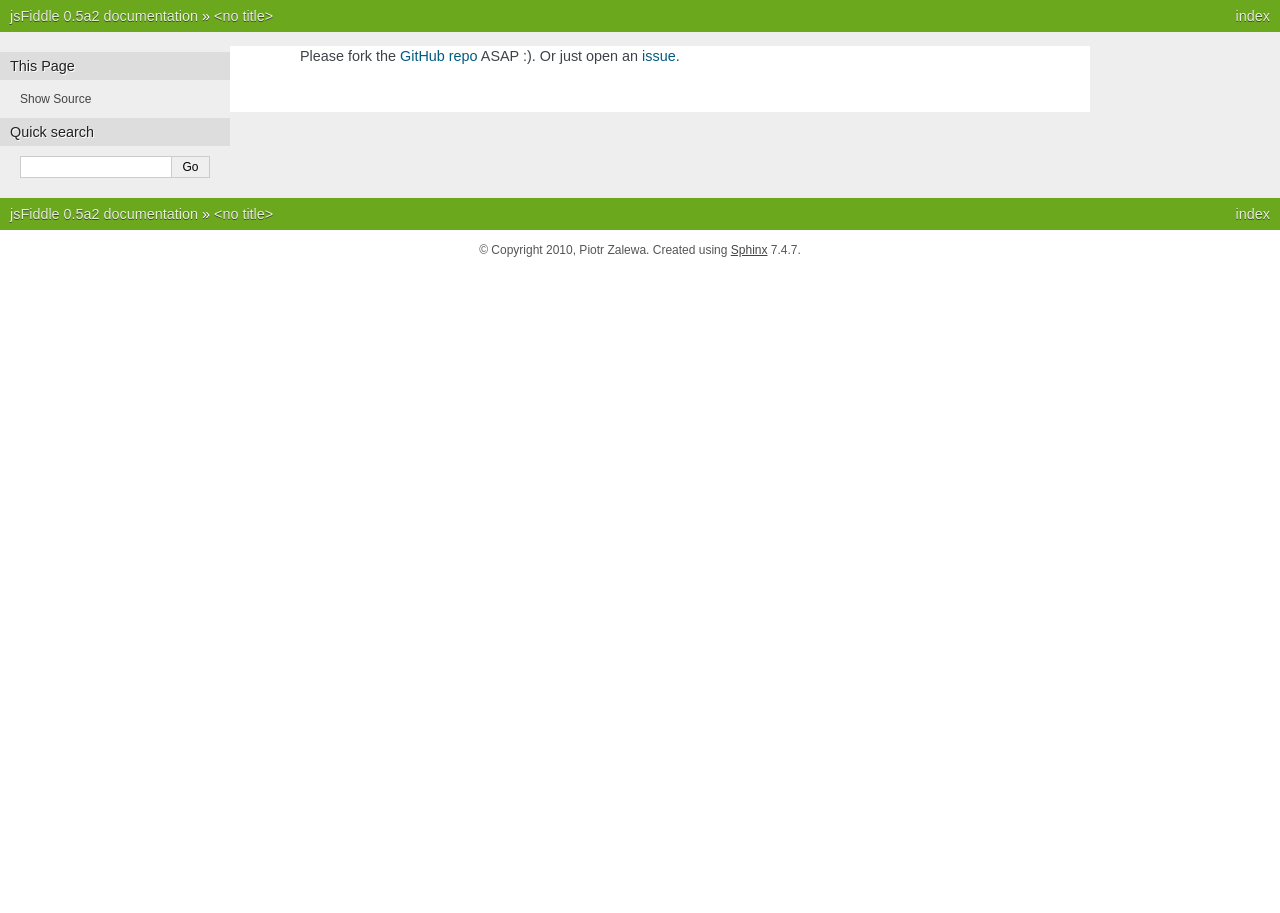
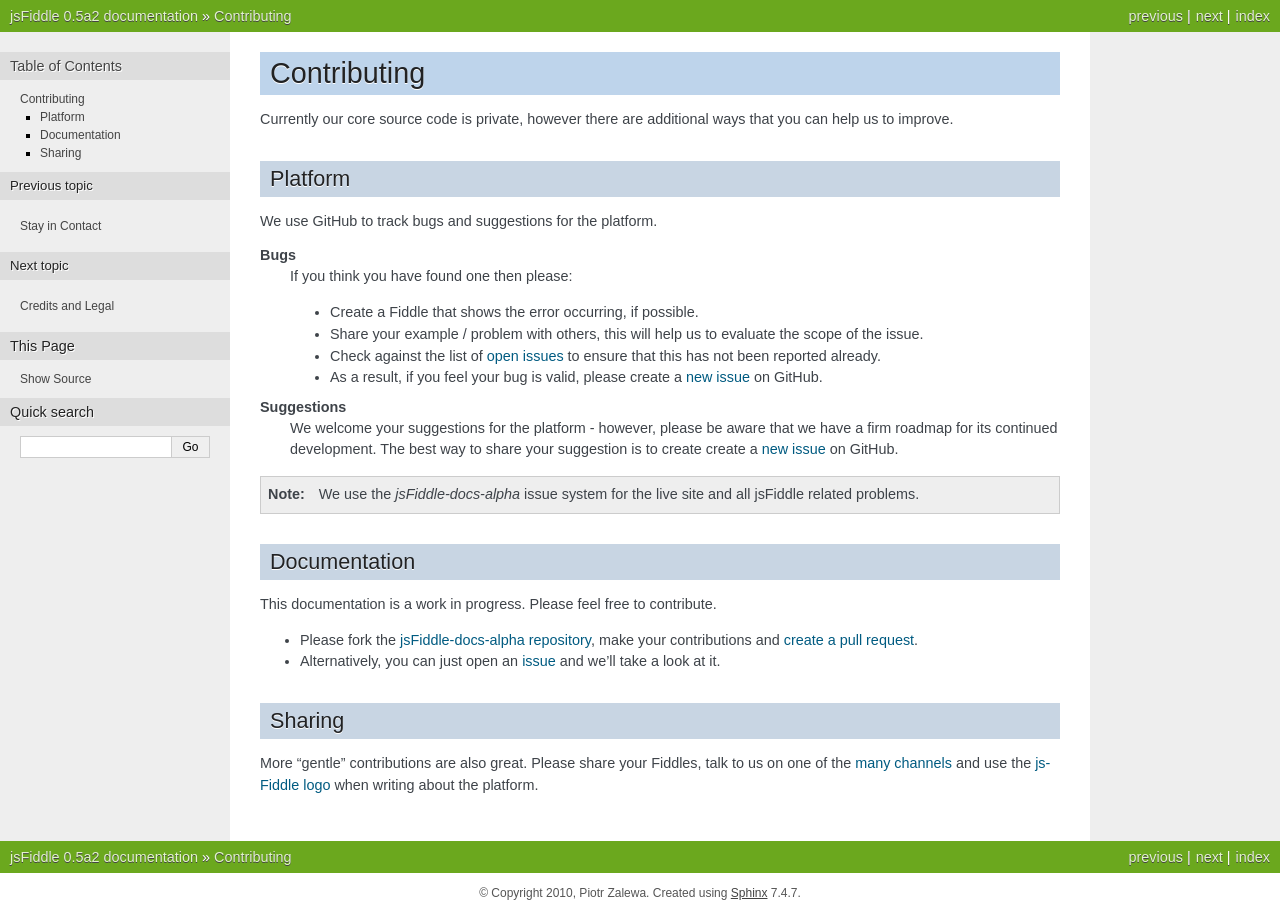
Before and after one commit to jsfiddle/jsfiddle-users, a Sphinx documentation site: the page built from docs/meta/contributing.rst, in a window 1280 px wide. Built offline with Sphinx 7.4.7, drawn with Linux system fonts in a browser that asks for light colours.

Commit message:
Meta section updated.

```diff
--- a/docs/basic/index.rst
+++ b/docs/basic/index.rst
@@ -1,5 +1,11 @@
 Basic usage
 ===========
+
+From the start, jsFiddle was built to be simple and intuitive to use. Often
+the quickest way to learn is by looking at examples and experimenting with
+the system.
+
+[[ examples ]]
 
 Contents:
 
--- a/docs/meta/contributing.rst
+++ b/docs/meta/contributing.rst
@@ -1,5 +1,59 @@
+Contributing
+============
 
-   Please fork the `GitHub repo
-   <http://github.com/jsfiddle/jsfiddle-docs-alpha>`_ ASAP :).
-   Or just open an `issue
-   <http://github.com/jsfiddle/jsfiddle-docs-alpha/issues>`_.
+Currently our core source code is private, however there are additional
+ways that you can help us to improve.
+
+
+Platform
+--------
+
+We use GitHub to track bugs and suggestions for the platform.
+
+**Bugs**
+  If you think you have found one then please:
+
+  * Create a Fiddle that shows the error occurring, if possible.
+  * Share your example / problem with others, this will help us to
+    evaluate the scope of the issue.
+  * Check against the list of `open issues
+    <https://github.com/jsfiddle/jsfiddle-docs-alpha/issues>`_ to ensure
+    that this has not been reported already.
+  * As a result, if you feel your bug is valid, please create a `new
+    issue <https://github.com/jsfiddle/jsfiddle-docs-alpha/issues/new>`_
+    on GitHub.
+
+**Suggestions**
+  We welcome your suggestions for the platform - however, please be aware
+  that we have a firm roadmap for its continued development. The best way
+  to share your suggestion is to create create a `new
+  issue <https://github.com/jsfiddle/jsfiddle-docs-alpha/issues/new>`_
+  on GitHub.
+
+
+.. note::
+   We use the *jsFiddle-docs-alpha* issue system for the live site and all
+   jsFiddle related problems.
+
+
+Documentation
+-------------
+
+This documentation is a work in progress. Please feel free to contribute.
+
+* Please fork the `jsFiddle-docs-alpha repository
+  <http://github.com/jsfiddle/jsfiddle-docs-alpha>`_, make your
+  contributions and `create a pull request
+  <https://help.github.com/articles/using-pull-requests>`_.
+* Alternatively, you can just open an `issue
+  <http://github.com/jsfiddle/jsfiddle-docs-alpha/issues>`_ and we'll take
+  a look at it.
+
+
+Sharing
+-------
+
+More "gentle" contributions are also great. Please share your Fiddles, talk
+to us on one of the :doc:`many channels <channels>` and use the
+:ref:`jsFiddle logo <logos>` when writing about the
+platform.
--- a/docs/meta/downloads.rst
+++ b/docs/meta/downloads.rst
@@ -1,6 +1,8 @@
 =========
 Downloads
 =========
+
+.. _logos:
 
 Logos
 -----
```
Also changed, not shown: docs/index.rst (+11 -1 lines), docs/meta/credits.rst (added, +27 -0 lines).
